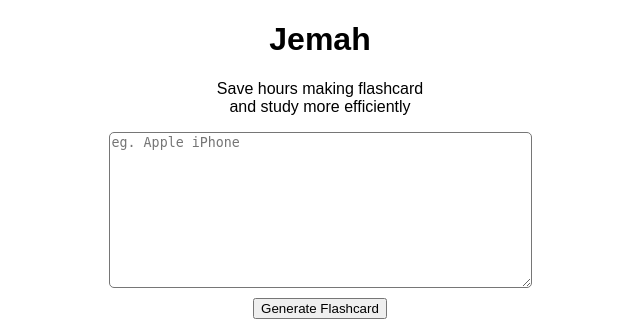
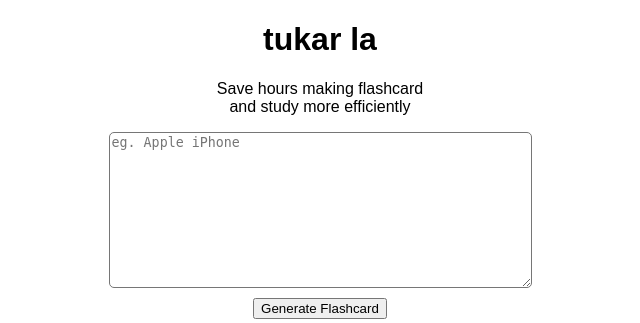
Before and after one commit to syahruromadona/jemah, a Flask app: page / in a window 1280 px wide. Shown: the top 323 px of the page, without its empty margins (320-960 px from the left). Run offline with Flask 2, Linux system fonts and the light colour scheme.

Commit message:
saya cuba

```diff
--- a/templates/index.html
+++ b/templates/index.html
@@ -5,7 +5,7 @@
 
 {% block body %}
 <div class="first banner">
-    <h1 class="Jemah">Jemah</h1>
+    <h1 class="Jemah">tukar la</h1>
     <p class="subtitle">Save hours making flashcard <br> and study more efficiently</p>
 </div>
 
```
